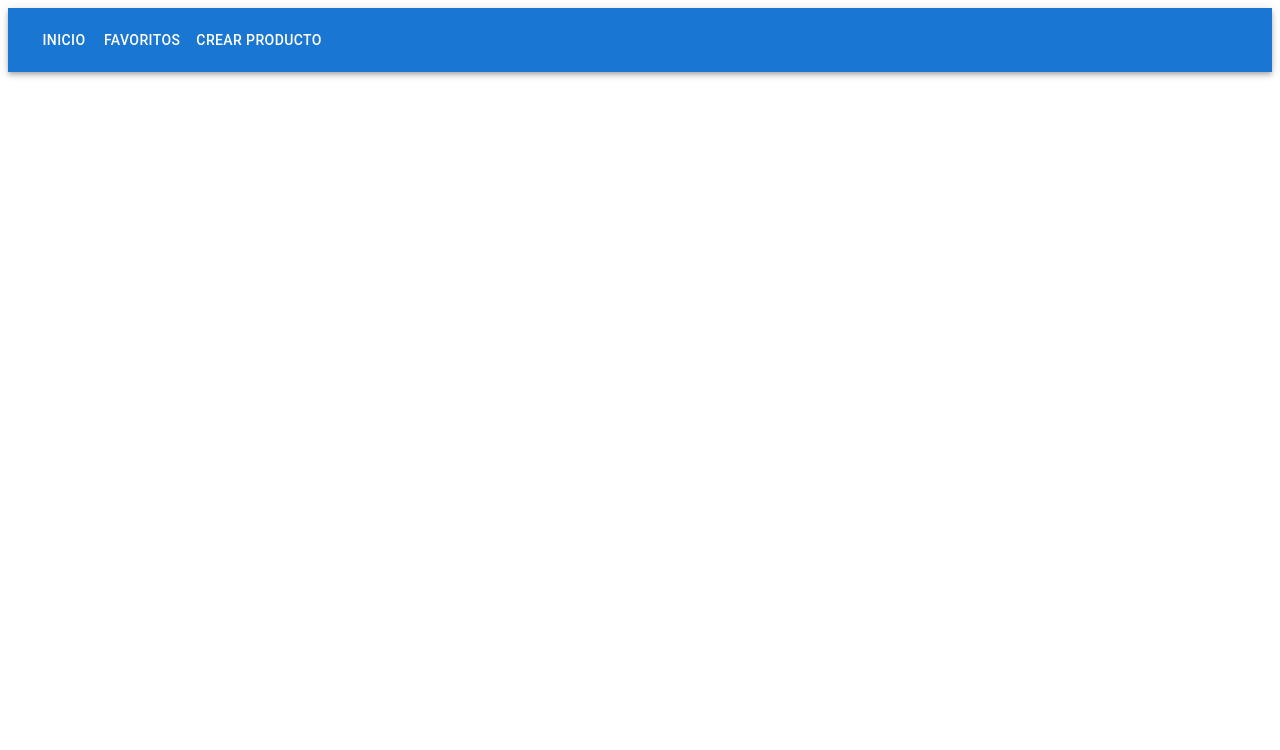
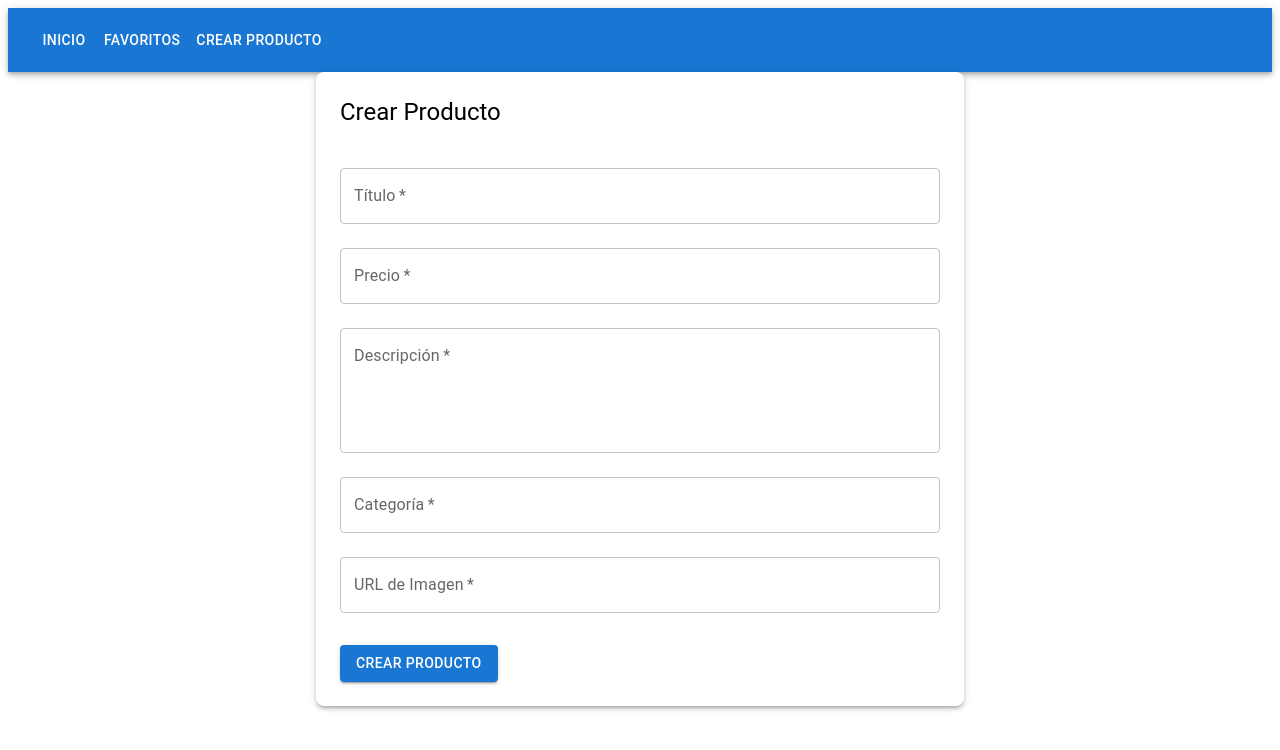
Before and after one commit to waltopo/pv_tp_integrador_grupo16, a React (Vite) app in the folder pv_tp_integrador_grupo16/: page /crear in a window 1280 px wide. Shown: the top 750 px of the page. Built offline with nearby package versions, Linux system fonts and the light colour scheme.

Commit message:
crando el formulario

```diff
--- a/pv_tp_integrador_grupo16/src/App.jsx
+++ b/pv_tp_integrador_grupo16/src/App.jsx
@@ -5,6 +5,7 @@ import Home from './pages/Home';
 import NotFound from './pages/NotFound.jsx';
 import Favorites from './pages/Favorites.jsx';
 import ProductDetail from './pages/ProductDetail.jsx';
+import ProductForm from './pages/ProductForm.jsx';
 
 
 function App() {
@@ -15,8 +16,8 @@ function App() {
         <Route path="/" element={<Home/>} />
         <Route path="/favoritos" element={<Favorites/>} />
         <Route path="/producto/:id" element={<ProductDetail/>} />
-        <Route path="/crear" element={<></>} />
-        <Route path="/editar/:id" element={<></>} />
+        <Route path="/crear" element={<ProductForm/>} />
+        <Route path="/editar/:id" element={<ProductForm/>} />
         <Route path="*" element={<NotFound/>} />
       </Routes>
     </BrowserRouter>
--- /dev/null
+++ b/pv_tp_integrador_grupo16/src/pages/ProductForm.jsx
@@ -0,0 +1,108 @@
+import { useState, useEffect } from 'react';
+import { useDispatch, useSelector } from 'react-redux';
+import { addProduct, editProduct } from '../redux/productSlice';
+import { useNavigate, useParams } from 'react-router-dom';
+import { TextField, Button, Box, Typography } from '@mui/material';
+
+const ProductForm = () => {
+  const dispatch = useDispatch();
+  const navigate = useNavigate();
+  const { id } = useParams();
+  const isEdit = Boolean(id);
+  const productToEdit = useSelector(state => state.products.list.find(p => p.id === parseInt(id)));
+  const [form, setForm] = useState({
+    title: '',
+    price: '',
+    description: '',
+    category: '',
+    image: '',
+  });
+  useEffect(() => {
+    if (isEdit && productToEdit) {
+      setForm({
+        title: productToEdit.title,
+        price: productToEdit.price,
+        description: productToEdit.description,
+        category: productToEdit.category,
+        image: productToEdit.image,
+      });
+    }
+  }, [isEdit, productToEdit]);
+  const handleChange = (e) => {
+    const { name, value } = e.target;
+    setForm(prev => ({ ...prev, [name]: value }));
+  };
+
+  const handleSubmit = (e) => {
+    e.preventDefault();
+    if (isEdit) {
+      dispatch(editProduct({ id: parseInt(id), ...form }));
+    } else {
+      dispatch(addProduct(form));
+    }
+    navigate('/');
+  };
+
+  return (
+    <Box sx={{ maxWidth: 600, mx: 'auto', p: 3, boxShadow: 3, borderRadius: 2, bgcolor: 'background.paper' }}>
+      <Typography variant="h5" mb={3}>
+        {isEdit ? 'Editar Producto' : 'Crear Producto'}
+      </Typography>
+      <form onSubmit={handleSubmit} noValidate autoComplete="off">
+        <TextField
+          fullWidth
+          label="Título"
+          name="title"
+          value={form.title}
+          onChange={handleChange}
+          margin="normal"
+          required
+        />
+        <TextField
+          fullWidth
+          label="Precio"
+          name="price"
+          type="number"
+          value={form.price}
+          onChange={handleChange}
+          margin="normal"
+          required
+          inputProps={{ min: 0, step: 0.01 }}
+        />
+        <TextField
+          fullWidth
+          label="Descripción"
+          name="description"
+          multiline
+          rows={4}
+          value={form.description}
+          onChange={handleChange}
+          margin="normal"
+          required
+        />
+        <TextField
+          fullWidth
+          label="Categoría"
+          name="category"
+          value={form.category}
+          onChange={handleChange}
+          margin="normal"
+          required
+        />
+        <TextField
+          fullWidth
+          label="URL de Imagen"
+          name="image"
+          value={form.image}
+          onChange={handleChange}
+          margin="normal"
+          required
+        />
+        <Button variant="contained" type="submit" sx={{ mt: 3 }}>
+          {isEdit ? 'Guardar Cambios' : 'Crear Producto'}
+        </Button>
+      </form>
+    </Box>
+  );
+};
+export default ProductForm;
```
